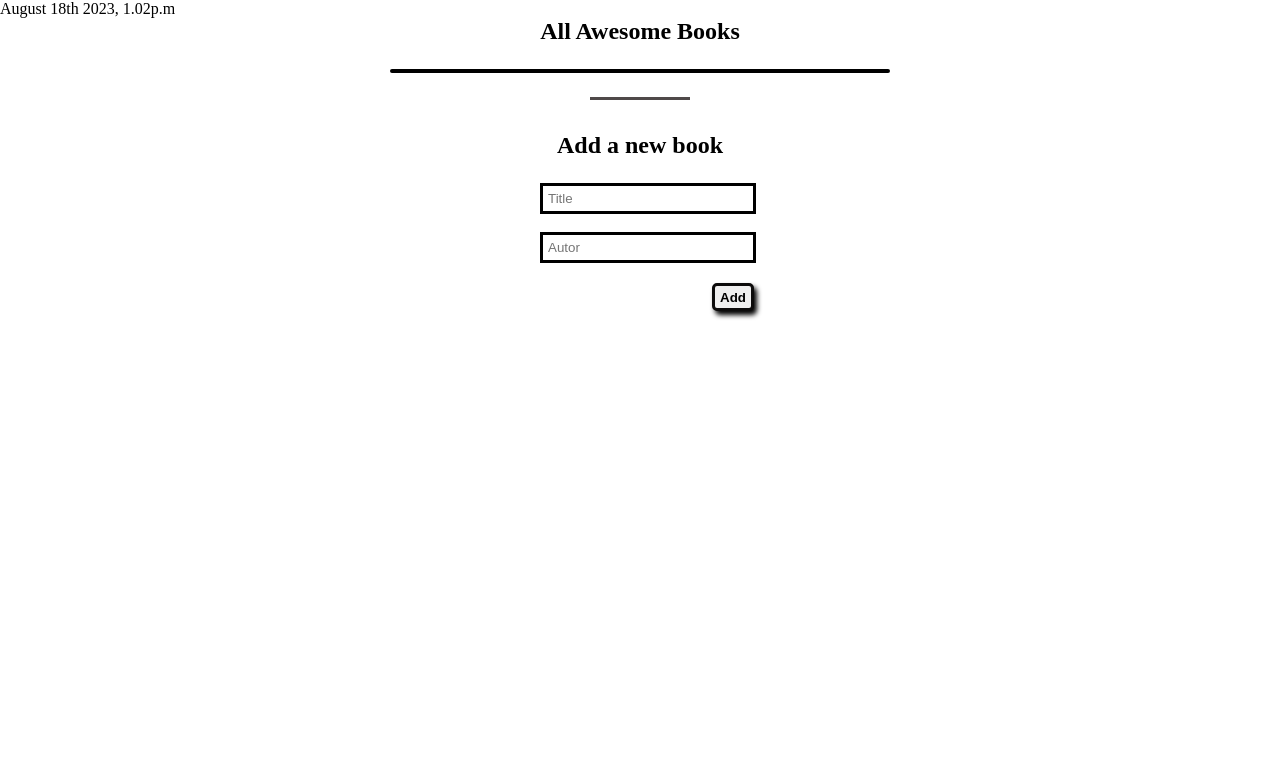
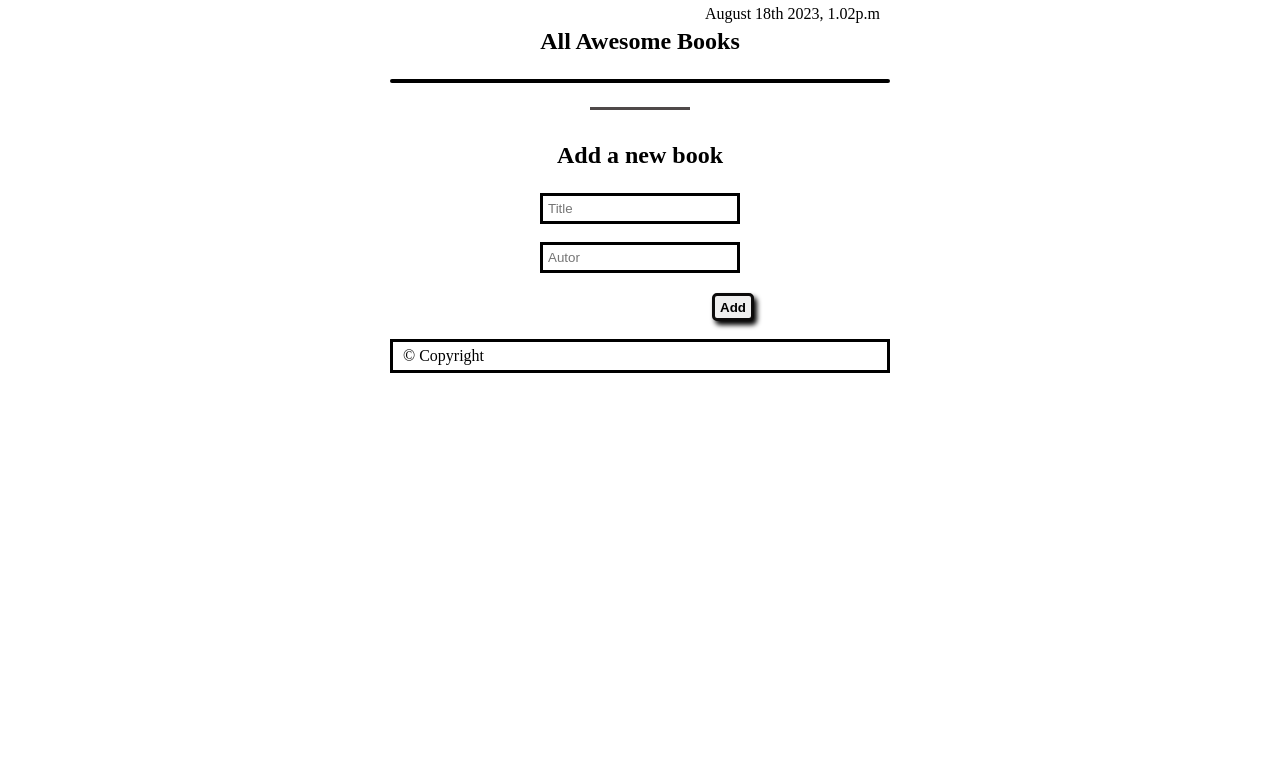
Before and after one commit to NoelLincoln/awesome-books, a website: page index.html in a window 1280 px wide. Shown: the part 39-800 px from the top of the page. Drawn offline with Linux system fonts and the light colour scheme.

Commit message:
Add and style footer

```diff
--- a/index.html
+++ b/index.html
@@ -19,7 +19,9 @@
 
         </ul>
       </nav>
-      <time>August 18th 2023, 1.02p.m</time>
+      <div class="time">
+        <time>August 18th 2023, 1.02p.m</time>
+      </div>
       <h2>All Awesome Books</h2>
       <section class="books_Container">
         <article class="booklist" id="bookList">
@@ -36,7 +38,10 @@
           <button id="add" type="submit">Add</button>
         </form>
       </section>
-      <script src="script.js"></script>
     </main>
+    <footer class="footer">
+      <p>&copy Copyright</p>
+    </footer>
+    <script src="script.js"></script>
   </body>
 </html>
--- a/styles.css
+++ b/styles.css
@@ -1,6 +1,7 @@
 * {
   margin: 0;
   padding: 0;
+  box-sizing: border-box;
 }
 
 h1 {
@@ -8,10 +9,26 @@ h1 {
   margin-top: 2rem;
 }
 
-.books_Container {
+.books_Container,
+footer,
+nav,
+div.time {
   width: 98%;
   max-width: 500px;
   margin: auto;
+}
+
+.time {
+  display: flex;
+  flex-direction: row;
+  justify-content: flex-end;
+  padding: 5px 10px 5px 10px;
+}
+
+.footer {
+  margin: 3rem auto 3rem auto;
+  border: 3px solid black;
+  padding: 5px 10px 5px 10px;
 }
 
 article.booklist {
```
